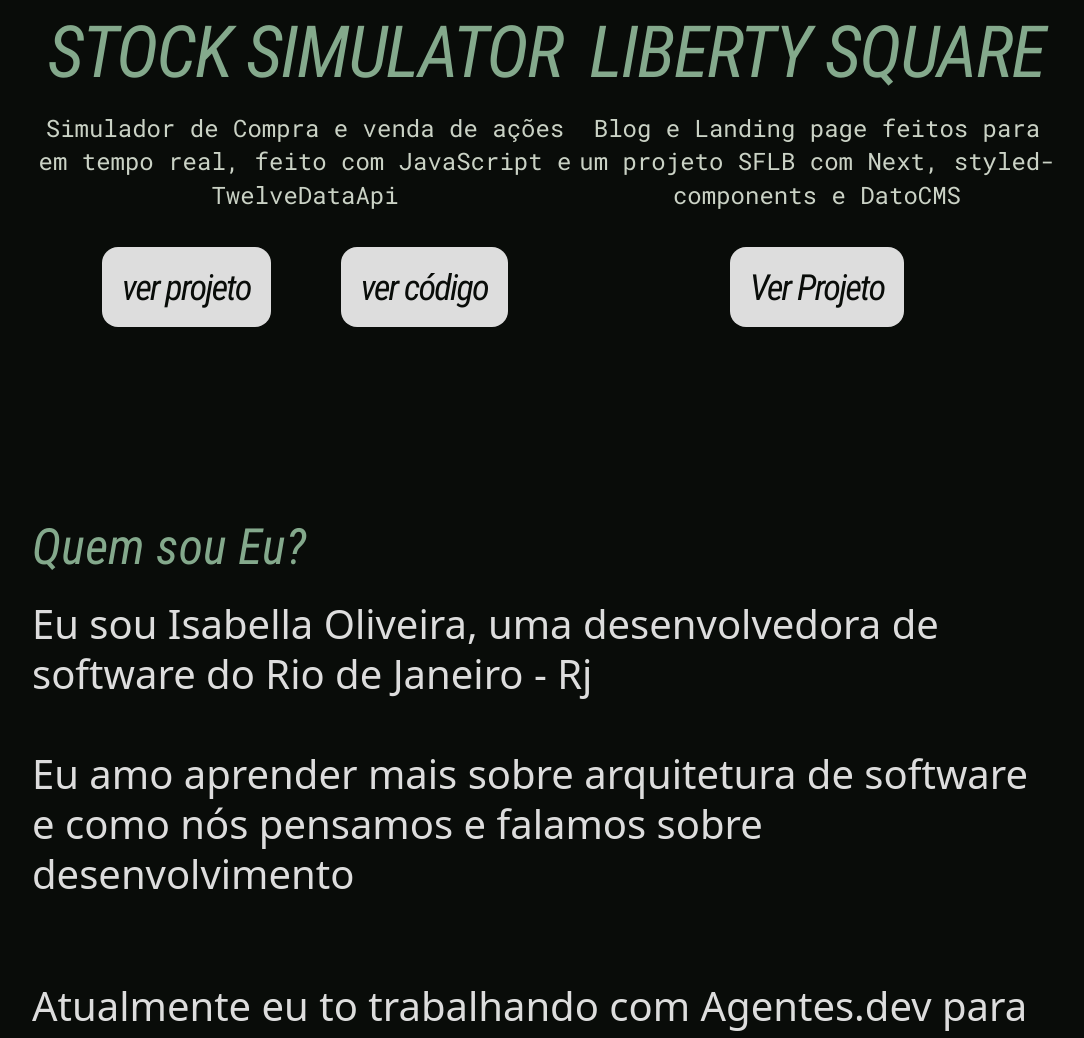
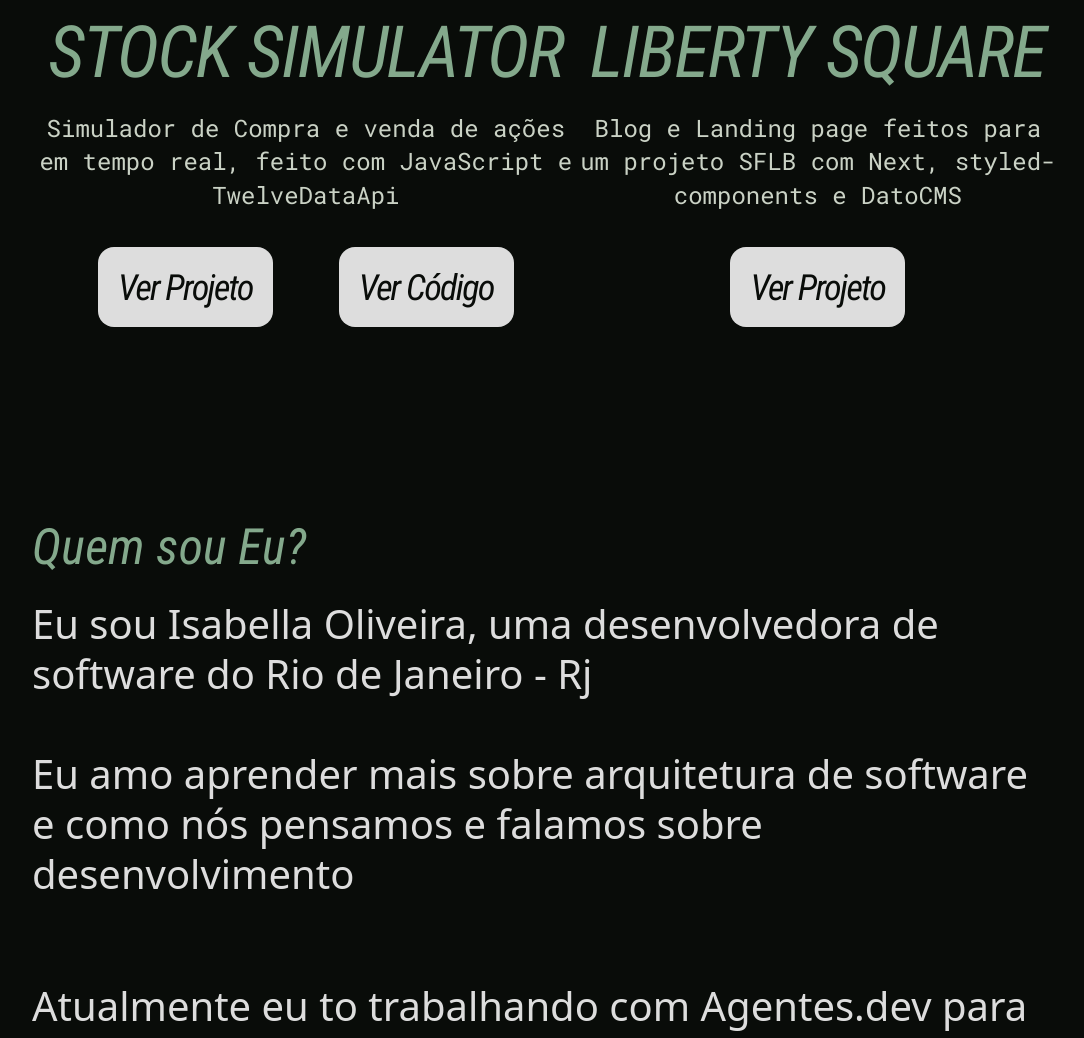
Before and after one commit to B3ella/personal-website, an Astro site: page / in a window 1280 px wide. Shown: the part 1385-2423 px from the top of the page, without its empty margins (96-1180 px from the left). Built offline with nearby package versions, Linux system fonts and the light colour scheme; Astro itself is replaced by a stand-in of ours.

Commit message:
style: capitalizes links

```diff
--- a/src/components/ProjectLink.astro
+++ b/src/components/ProjectLink.astro
@@ -11,7 +11,7 @@
 
 <a
     href={link.url}
-    class="font-condensed font-normal italic text-4xl leading-title-tight tracking-tighter p-5 text-dark bg-light rounded-2xl mt-5"
+    class="font-condensed font-normal italic text-4xl leading-title-tight tracking-tighter p-5 text-dark capitalize bg-light rounded-2xl mt-5"
     target="_blank"
     rel="noopener noreferrer"
 >
```
